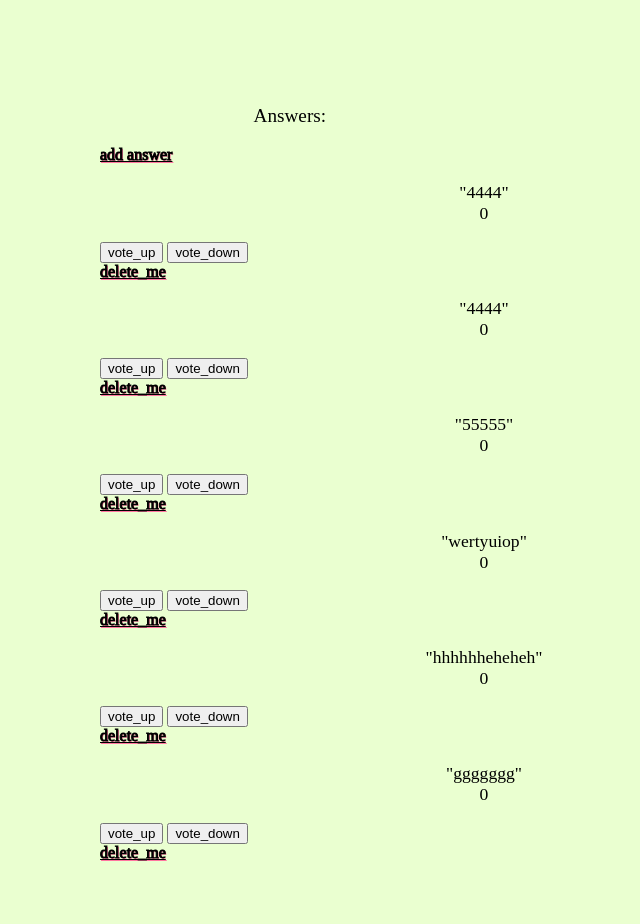
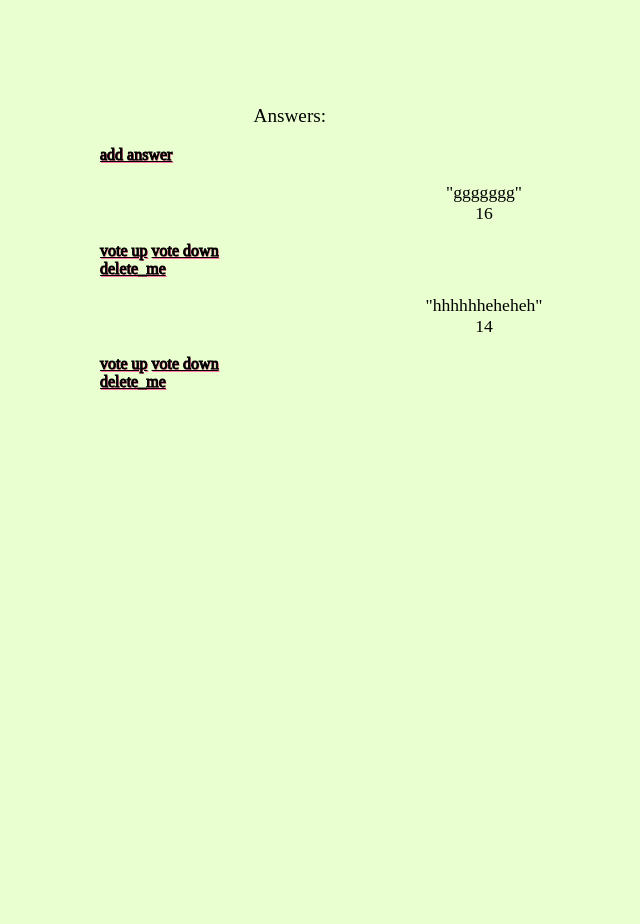
Before and after one commit to lukrydz/stackovrflw-clone-flask, a Flask app: page /question/1 in a window 1280 px wide. Shown: the part 301-1225 px from the top of the page, without its empty margins (156-796 px from the left). After the commit the page ends 691 px from the top, so only its background shows below. Run offline with Flask 2, Linux system fonts and the light colour scheme; some libraries are stand-ins or nearby versions.

Commit message:
voting added

```diff
--- a/answer.py
+++ b/answer.py
@@ -8,7 +8,6 @@ def get_question_data(question_id):
     question_dict = dict()
     headers = questions[0]
 
-    print(headers)
     this_question = None
     for iterator in range(1, len(questions)):
         if question_id == questions[iterator][0]:
@@ -51,7 +50,7 @@ def get_answers(question_id):
             for header in HEADERS:
                 answer_to_append[header] = answer[HEADERS.index(header)]
             answers_by_id.append(answer_to_append)
-
+            print(answers_by_id)
     return answers_by_id
 
 
--- a/data/answer.csv
+++ b/data/answer.csv
@@ -1,7 +1,4 @@
 id,submission_time,vote_number,question_id,message,image
-a4d045aa-d6a8-4ee6-834e-4a3e5d6ca279,1613328247,0,1,"4444",
-de6ad44f-bc97-4d9c-b225-994be4779dd9,1613328339,0,1,"4444",
-04f615ad-63eb-4fa2-b67d-007c41989672,1613328354,0,1,"55555",
-af94bdf6-57e8-460a-b116-3ef03c8921c6,1613328445,0,1,"wertyuiop",
-1b12c752-d27d-4101-bb74-eeee02a50150,1613757858,0,1,"hhhhhheheheh",
-2c003d2f-5d38-47fa-b4e6-69a97c541ea3,1613764098,0,1,"ggggggg",
+d806283e-9056-4733-a8d8-67028233d010,1613769496,17,3,"new one",
+2c003d2f-5d38-47fa-b4e6-69a97c541ea3,1613764098,16,1,"ggggggg",
+1b12c752-d27d-4101-bb74-eeee02a50150,1613757858,14,1,"hhhhhheheheh",
--- a/data/counter.csv
+++ b/data/counter.csv
@@ -1 +1 @@
-478
+487
--- a/server.py
+++ b/server.py
@@ -105,5 +105,13 @@ def delete_answer(answer_id):
     return redirect(url_for('question', question_id=referrer_question))
 
 
+@app.route('/answer/<answer_id><vote_>/vote')
+def vote(answer_id, vote_):
+    referrer_question = answer.get_answer_data(answer_id)['question_id']
+
+    answer.vote_answer(answer_id, vote_)
+    return redirect(url_for('question', question_id=referrer_question))
+
+
 if __name__ == "__main__":
     app.run(debug=True)
--- a/templates/question.html
+++ b/templates/question.html
@@ -27,10 +27,9 @@
 
     {{ answer['vote_number'] }}
     </p>
-         <form method="POST">
-            <input type="submit" name="vote" value="vote_up">
-            <input type="submit" name="vote" value="vote_down">
-        </form>
+        <a href="{{ url_for('vote', answer_id=answer['id'], vote_='+') }}">vote up</a>
+        <a href="{{ url_for('vote', answer_id=answer['id'], vote_='u') }}">vote down</a>
+        <br>
         <a href="{{ url_for('delete_answer', answer_id=answer['id']) }}">delete_me</a>
     {% endfor %}
 
```
